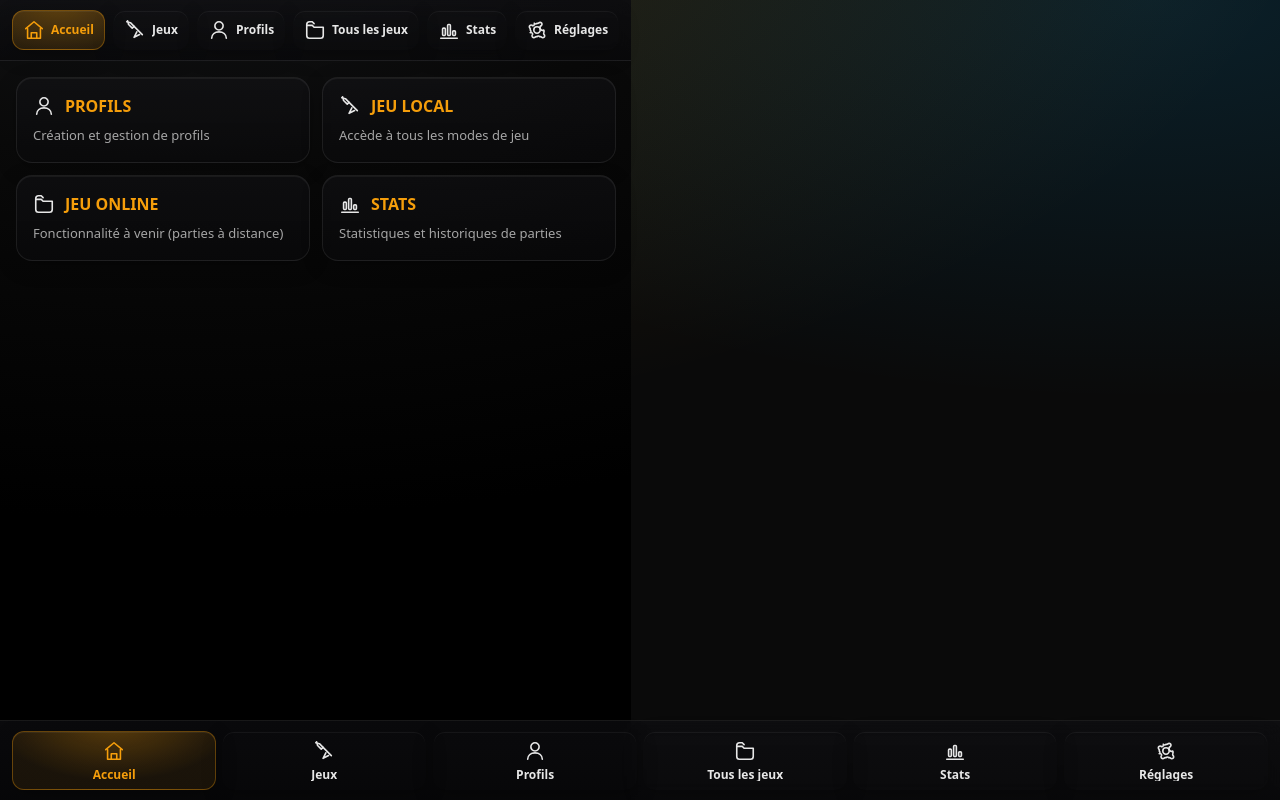
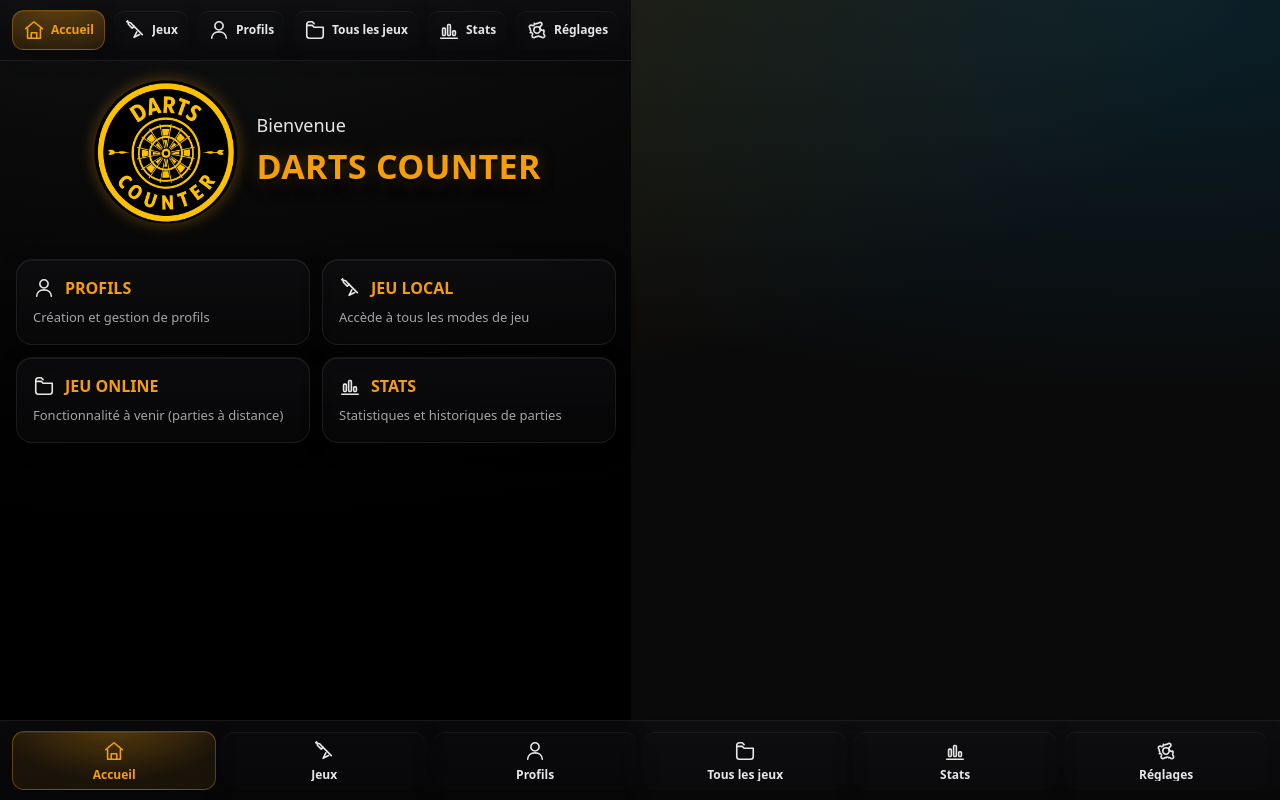
Before and after one commit to perrinalexandre38530-star/-DARTS-Counter-, a React (Vite) app: page / in a window 1280 px wide. Built offline with nearby package versions, Linux system fonts and the light colour scheme.

Commit message:
Implement header with logo and welcome message
Added header section with logo and title for Darts Counter.

```diff
--- a/src/App.tsx
+++ b/src/App.tsx
@@ -637,6 +637,43 @@
   }) {
     return (
       <section style={{ display: "grid", gap: 24 }}>
+         {/* HEADER AVEC LOGO + TITRE */}
+        <div
+          style={{
+            display: "flex",
+            alignItems: "center",
+            justifyContent: "center",
+            gap: 16,
+            marginBottom: 8,
+          }}
+        >
+          <img
+            src="/LOGO DARTS COUNTER.png"
+            alt="Darts Counter Logo"
+            style={{
+              width: 150,
+              height: 150,
+              objectFit: "contain",
+              filter: "drop-shadow(0 0 8px rgba(245,158,11,.35))",
+            }}
+          />
+          <div style={{ textAlign: "left" }}>
+            <div style={{ fontSize: 18, opacity: 0.9 }}>Bienvenue</div>
+            <div
+              style={{
+                fontWeight: 900,
+                fontSize: 34,
+                letterSpacing: 0.3,
+                marginTop: 2,
+                color: "var(--c-primary)",
+                textShadow:
+                  "0 3px 0 rgba(0,0,0,.55), 0 0 18px rgba(245,158,11,.25), 0 10px 16px rgba(0,0,0,.35)",
+              }}
+            >
+              DARTS COUNTER
+            </div>
+          </div>
+        </div>
 
         {/* === BOUTONS PRINCIPAUX === */}
         <div
```
